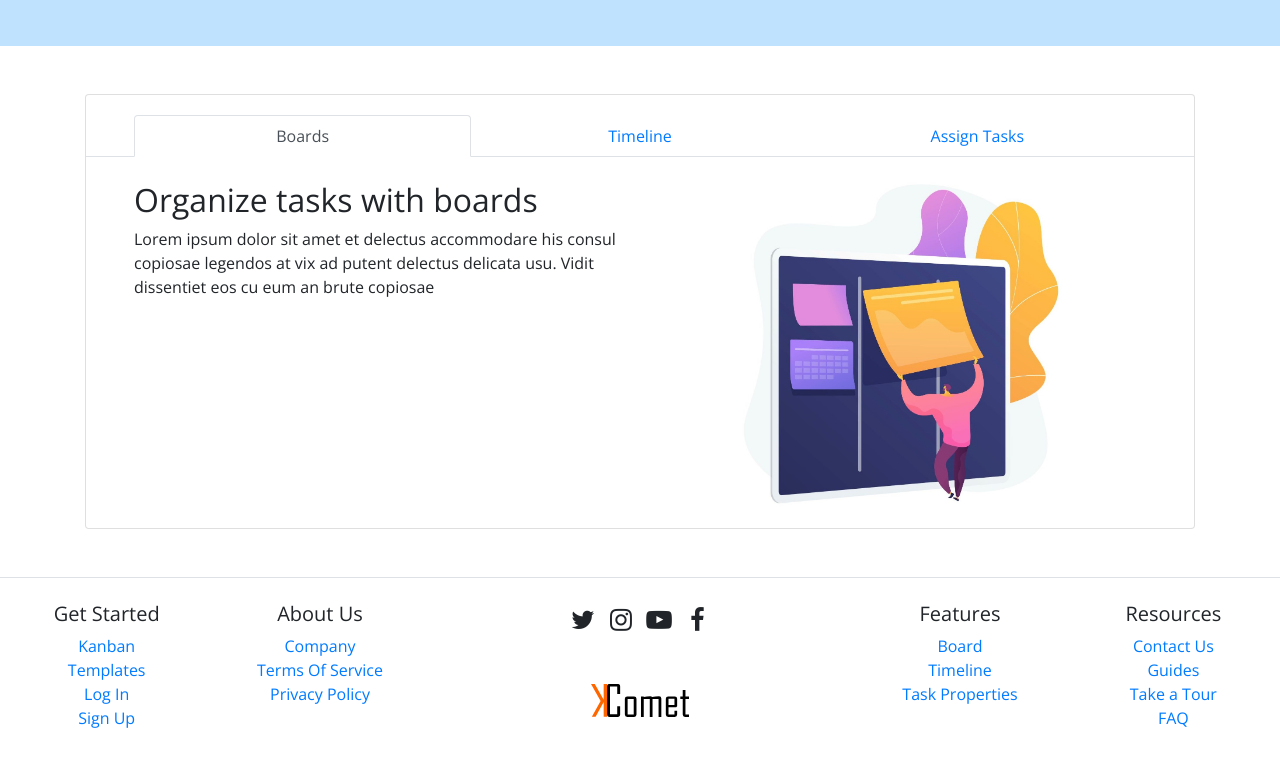
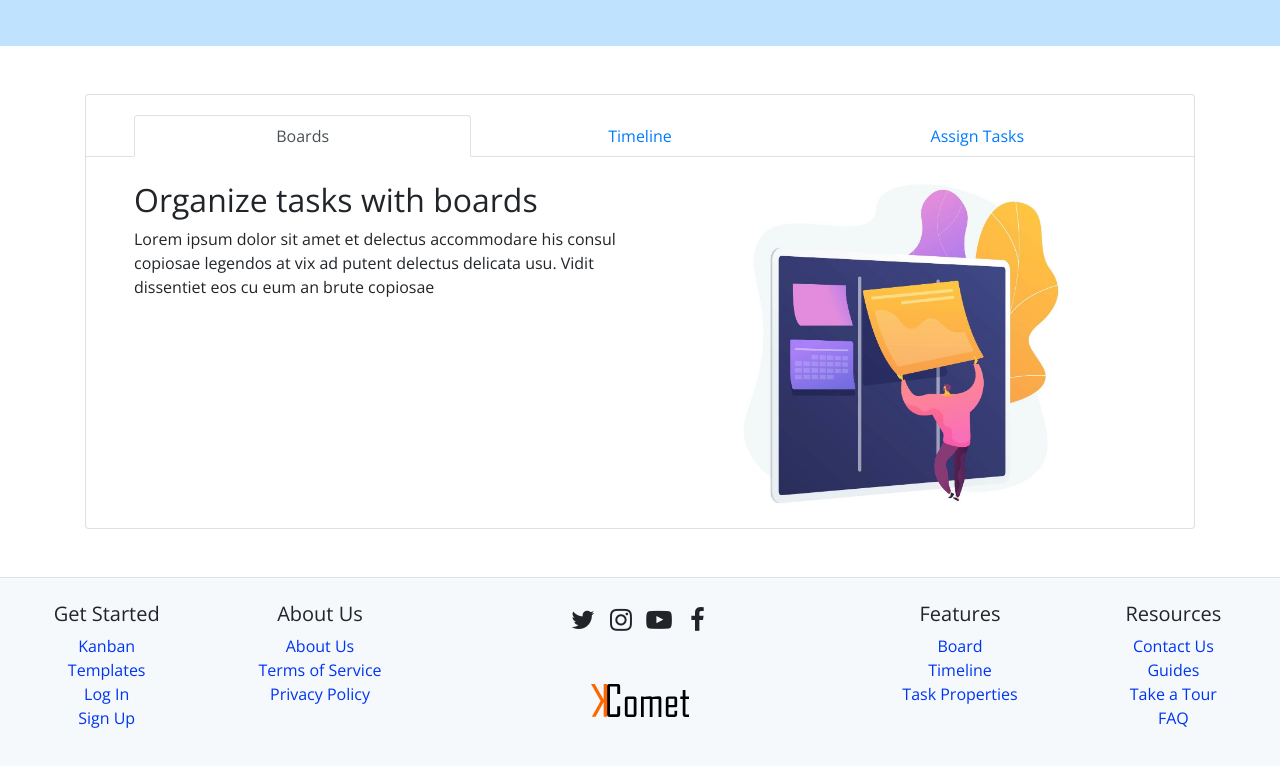
Before and after one commit to TheLostCar/kanban-comet-react, a React (Create React App) app: page / in a window 1280 px wide. Shown: the part 2145-2911 px from the top of the page. Built offline with nearby package versions, Linux system fonts and the light colour scheme.

Commit message:
Group footer links in an object, fixes in LogIn

```diff
--- a/src/App.css
+++ b/src/App.css
@@ -6,3 +6,21 @@ body {
   background-color: #ffffffd3;
   box-shadow: 0 10px 12px #28282885;
 }
+
+/*
+  Remove the box shadow of the button when focusing with mouse but not keyboard
+  https://stackoverflow.com/a/65431687
+*/
+footer a.btn-social-icon:focus:not(:focus-visible) {
+  box-shadow: none;
+}
+
+footer a {
+  color: #0034f4;
+  /* color: #020617; */
+}
+
+footer a.btn-social-icon:hover, footer a:hover {
+  color: #f60;
+  text-decoration: none;
+}
--- a/src/components/Footer.js
+++ b/src/components/Footer.js
@@ -4,36 +4,68 @@ import { Link } from 'react-router-dom'
 import logo from '../assets/logo/logo.svg'
 
 
+const FooterLink = ({ link: { text, to } }) => {
+    return (
+        <li>
+            <Link to={to}>
+                {text}
+            </Link>
+        </li>
+    )
+}
+
 const Footer = () => {
+
+    const linkGroups = {
+        getStarted: [
+            { text: "Kanban", to: "/" },
+            { text: "Templates", to: "/" },
+            { text: "Log In", to: "/login" },
+            { text: "Sign Up", to: "/signup" },
+        ],
+        aboutUs: [
+            { text: "About Us", to: "/" },
+            { text: "Terms of Service", to: "/" },
+            { text: "Privacy Policy", to: "/" },
+        ],
+        features: [
+            { text: "Board", to: "/" },
+            { text: "Timeline", to: "/" },
+            { text: "Task Properties", to: "/" },
+        ],
+        resources: [
+            { text: "Contact Us", to: "/" },
+            { text: "Guides", to: "/" },
+            { text: "Take a Tour", to: "/" },
+            { text: "FAQ", to: "/" },
+        ]
+    }
+
     return (
-        <footer className="page-footer font-small mt-auto py-4 border-top mt-auto">
+        <footer className="page-footer font-small mt-auto py-4 border-top mt-auto" style={{ backgroundColor: "#f5f9fc" }}>
 
             <Container fluid>
                 <Row>
 
                     <Col sm xs={12} className="order-1" >
                         <Row>
-                            <Col xs={6} className="order-1 text-center">
+                            <Col xs={6} className="text-center">
                                 <h5>Get Started</h5>
                                 <ul className="list-unstyled">
-                                    <li><Link to="/">Kanban</Link></li>
-                                    <li><Link to="/">Templates</Link></li>
-                                    <li><Link to="/login">Log In</Link></li>
-                                    <li><Link to="/signup">Sign Up</Link></li>
+                                    {linkGroups.getStarted.map(link => <FooterLink key={link.text} link={link} />)}
                                 </ul>
                             </Col>
-                            <Col xs={6} className="order-2 text-center">
+                            <Col xs={6} className="text-center">
                                 <h5>About Us</h5>
                                 <ul className="list-unstyled">
-                                    <li><Link to="/">Company</Link></li>
-                                    <li><Link to="/">Terms Of Service</Link></li>
-                                    <li><Link to="/">Privacy Policy</Link></li>
+                                    {linkGroups.aboutUs.map(link => <FooterLink key={link.text} link={link} />)}
                                 </ul>
                             </Col>
                         </Row>
                     </Col>
 
-                    <Col xs={12} md className="order-12 order-md-2 text-center">
+                    {/* This Column is positioned 2nd on screens md and higher, otherwise it is last */}
+                    <Col xs={12} md className="order-last order-md-2 text-center">
                         <Row>
                             <Col xs={6} md={12} className="px-0 pb-0 pb-md-5">
                                 <a href="https://www.twitter.com/" className="btn btn-social-icon"><i
@@ -57,32 +89,23 @@ const Footer = () => {
 
                     <Col className="order-3">
                         <Row>
-                            <Col xs={6} className="order-4 text-center">
+                            <Col xs={6} className="text-center">
                                 <h5>Features</h5>
                                 <ul className="list-unstyled">
-                                    <li><Link to="/">Board</Link></li>
-                                    <li><Link to="/">Timeline</Link></li>
-                                    <li><Link to="/">Task Properties</Link></li>
-
-
+                                    {linkGroups.features.map(link => <FooterLink key={link.text} link={link} />)}
                                 </ul>
                             </Col>
 
-                            <Col xs={6} className="order-5 text-center">
+                            <Col xs={6} className="text-center">
                                 <h5>Resources</h5>
                                 <ul className="list-unstyled">
-                                    <li><Link to="/">Contact Us</Link></li>
-                                    <li><Link to="/">Guides</Link></li>
-                                    <li><Link to="/">Take a Tour</Link></li>
-                                    <li><Link to="/">FAQ</Link></li>
+                                    {linkGroups.resources.map(link => <FooterLink key={link.text} link={link} />)}
                                 </ul>
                             </Col>
                         </Row>
                     </Col>
 
-
                 </Row>
-
             </Container>
 
         </footer>
--- a/src/components/LogIn.js
+++ b/src/components/LogIn.js
@@ -4,8 +4,8 @@ import { Card, CardHeader, CardBody, FormGroup, Label } from 'reactstrap';
 const LogIn = () => {
     return (
         <div className="d-flex justify-content-center p-5 my-auto col-">
-            <Card style="flex-basis: 536px;">
-                <CardHeader className="text-center text-white" style="background-color: #ff6600;">
+            <Card style={{ flexBasis: "536px" }}>
+                <CardHeader className="text-center text-white" style={{ backgroundColor: "#ff6600" }}>
                     Log In
                 </CardHeader>
 
@@ -14,8 +14,8 @@ const LogIn = () => {
 
 
                         <FormGroup>
-                            <Label for="exampleFormControlInput1">Email address</Label>
-                            <input type="text" className="form-control" id="exampleFormControlInput1"
+                            <Label for="email">Email</Label>
+                            <input type="text" className="form-control" id="email"
                                 placeholder="john.smith@example.com" />
                         </FormGroup>
 
@@ -23,8 +23,8 @@ const LogIn = () => {
 
 
                         <div className="form-row">
-                            <FormGroup col className="form-group col">
-                                <Label for="Password">Password</Label>
+                            <FormGroup className="form-group col">
+                                <Label for="password">Password</Label>
                                 <input type="text" className="form-control" name="password" id="password"
                                     placeholder="password" />
 
```
